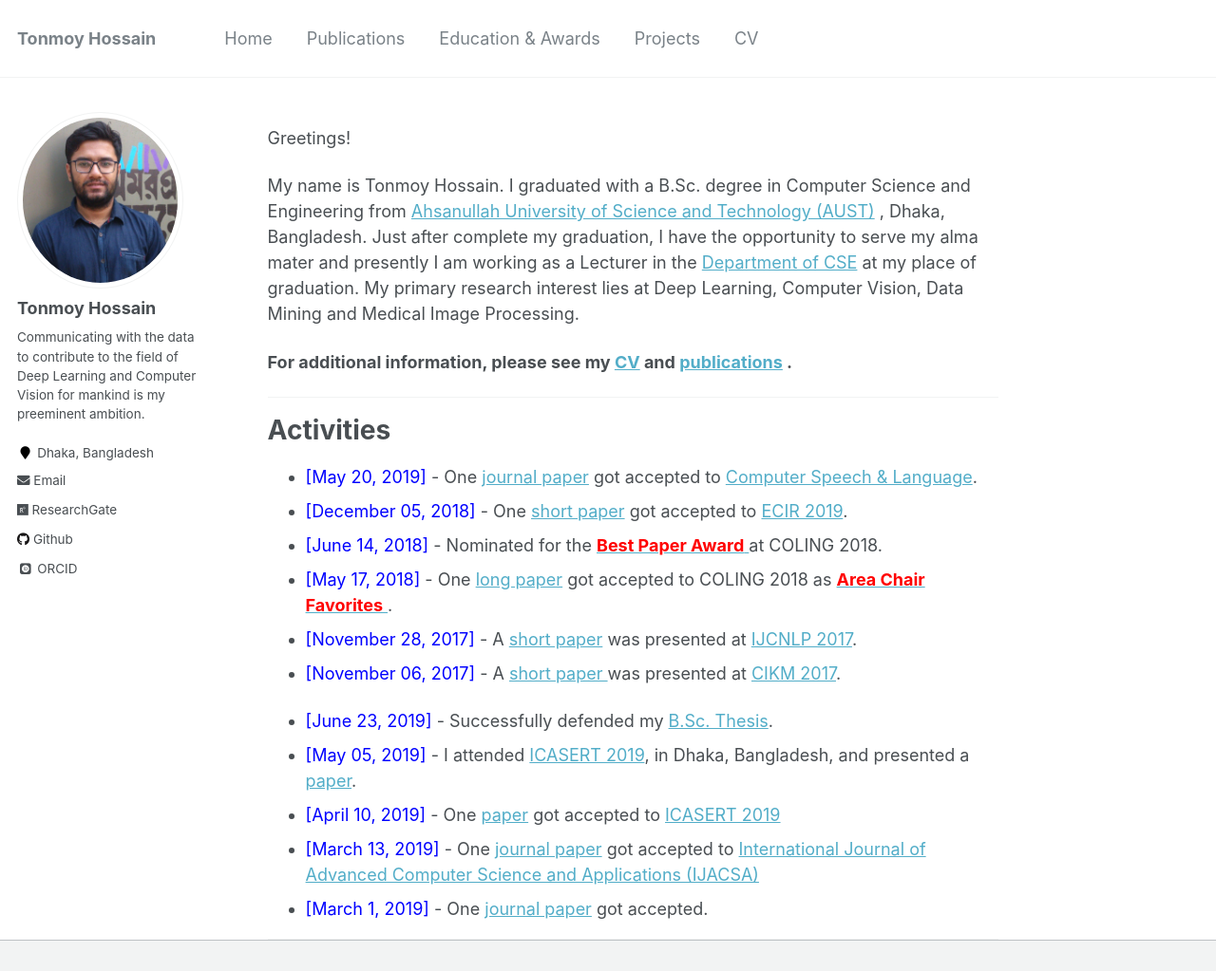
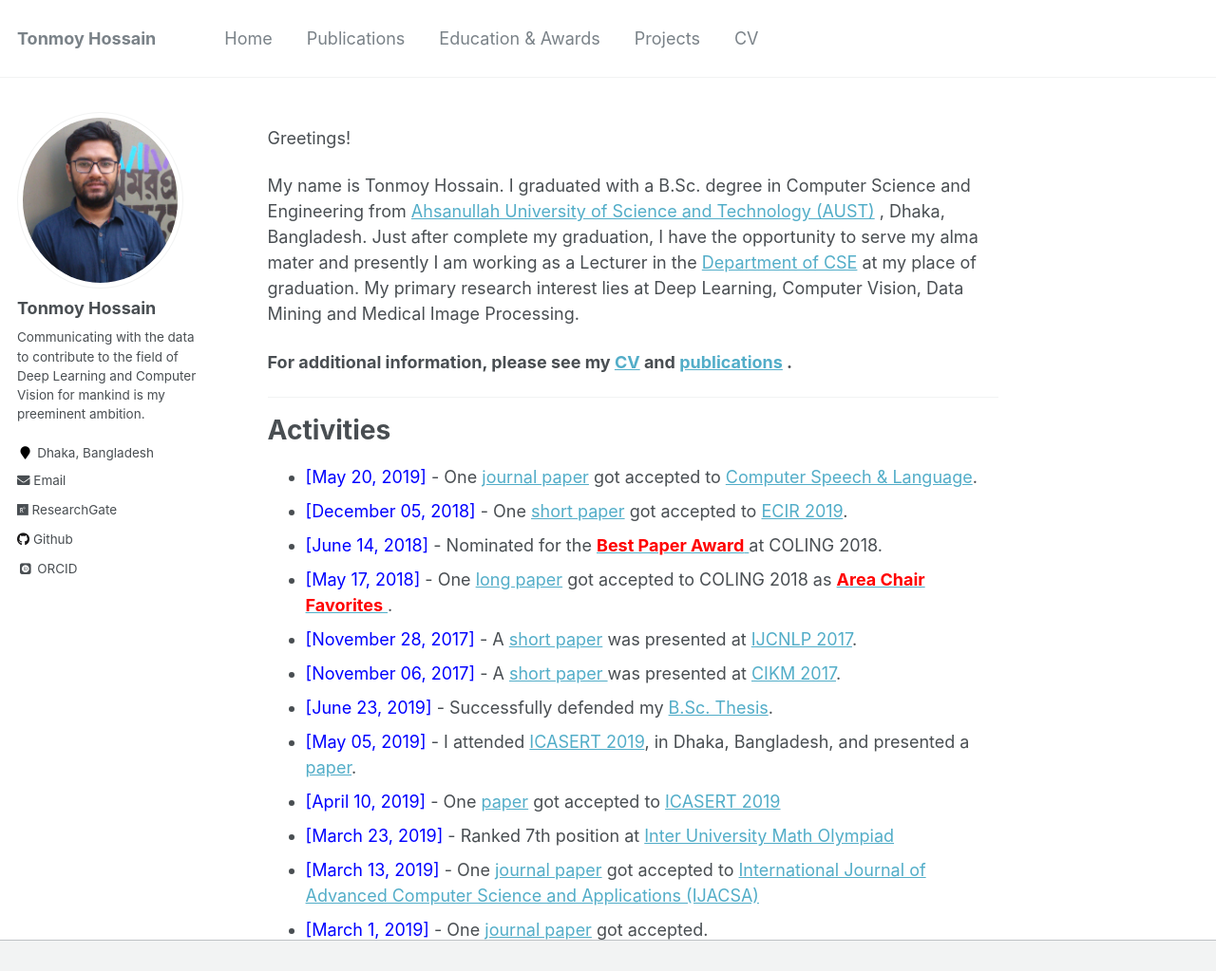
Before and after one commit to shaeekh/shaeekh.github.io, a Jekyll site: the page built from _pages/about.md, in a window 1280 px wide and 1219 px high, cut to the strip 0-1023 px from the top of the window. Shown: the whole strip at 95% size. Built offline with Jekyll 4.4.1, drawn with Linux system fonts in a browser that asks for light colours; some web fonts are replaced.

Commit message:
olympiad

```diff
--- a/_pages/about.md
+++ b/_pages/about.md
@@ -25,10 +25,10 @@ My name is Tonmoy Hossain. I graduated with a B.Sc. degree in Computer Science a
 * <span style="color:Blue"> [May 17, 2018] </span> - One [long paper](http://aclweb.org/anthology/C18-1102) got accepted to COLING 2018 as [<span style="color:Red"> **Area Chair Favorites** </span>](http://coling2018.org/coling-2018-best-papers/).
 * <span style="color:Blue"> [November 28, 2017] </span> - A [short paper](http://www.aclweb.org/anthology/I17-2071) was presented at [IJCNLP 2017](http://ijcnlp2017.org/site/page.aspx?pid=901&sid=1133&lang=en).
 * <span style="color:Blue"> [November 06, 2017] </span> - A [short paper ](https://dl.acm.org/citation.cfm?id=3133106) was presented at [CIKM 2017](http://www.cikmconference.org/CIKM2017/index.html).
-
 * <span style="color:Blue"> [June 23, 2019]  </span> - Successfully defended my [B.Sc. Thesis](https://tonmoy-hossain.github.io/files/Hossain_Tonmoy_B.Sc._Thesis.pdf).
 * <span style="color:Blue"> [May 05, 2019] </span> - I attended [ICASERT 2019](http://home.ewubd.edu/events/1st-international-conference-on-advances-in-science-engineering-and-robotics-technology-icasert-2019/), in Dhaka, Bangladesh, and presented a [paper](https://ieeexplore.ieee.org/document/8934561).
 * <span style="color:Blue"> [April 10, 2019] </span> - One [paper](https://ieeexplore.ieee.org/document/8934561) got accepted to [ICASERT 2019](http://home.ewubd.edu/events/1st-international-conference-on-advances-in-science-engineering-and-robotics-technology-icasert-2019/)
+* <span style="color:Blue"> [March 23, 2019] </span> - Ranked 7th position at [Inter University Math Olympiad](http://tonmoy-hossain.github.io/files/Math_Olympiad.pdf)
 * <span style="color:Blue"> [March 13, 2019] </span> - One [journal paper](https://thesai.org/Downloads/Volume10No3/Paper_68-A_Gender_Neutral_Approach_to_Detect_Early_Alzheimers_Disease.pdf) got accepted to [International Journal of Advanced Computer Science and Applications (IJACSA)](https://thesai.org/Publications/IJACSA/)
 * <span style="color:Blue"> [March 1, 2019] </span> - One [journal paper](https://www.ijser.org/researchpaper/Brain-Tumor-Segmentation-Techniques-on-Medical-Images-A-Review.pdf) got accepted.
 
```
Also changed, not shown: 1 other file.
